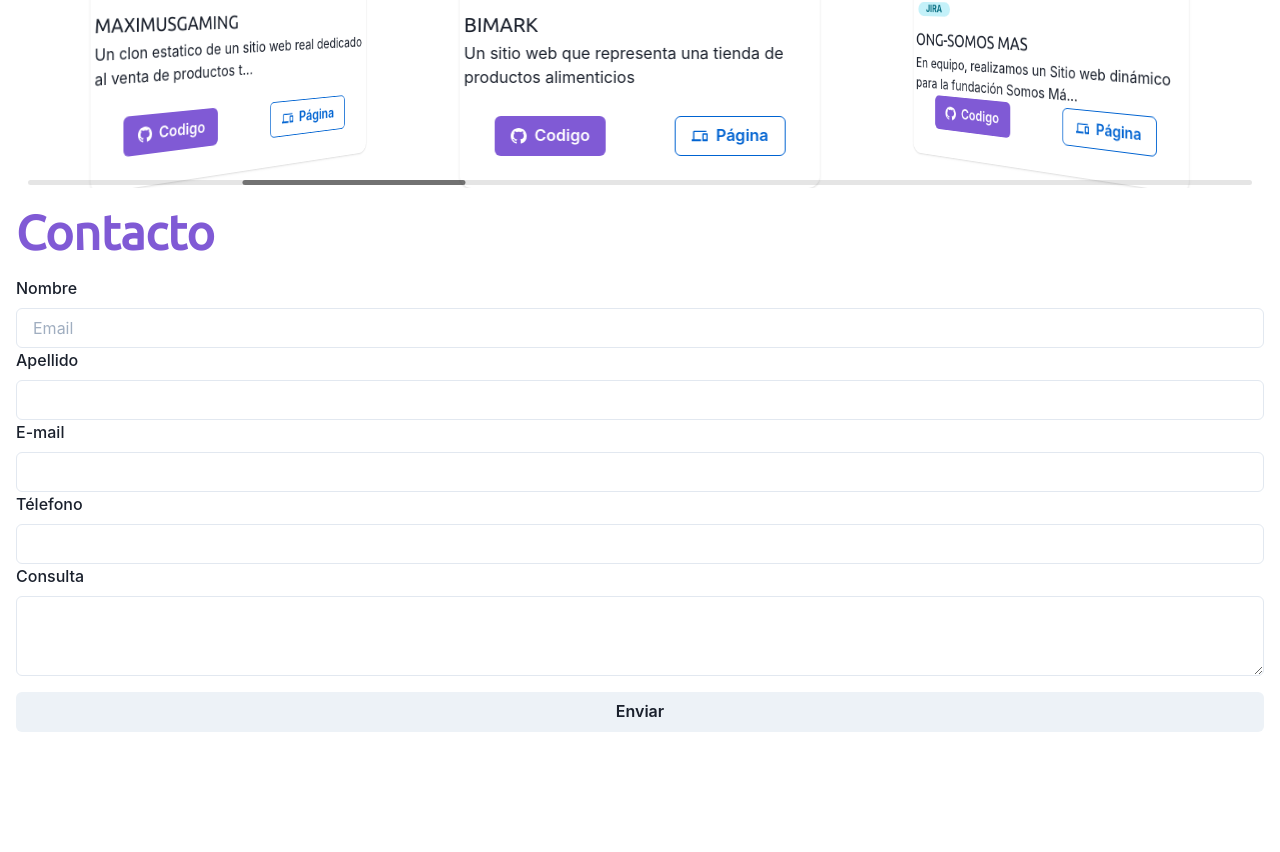
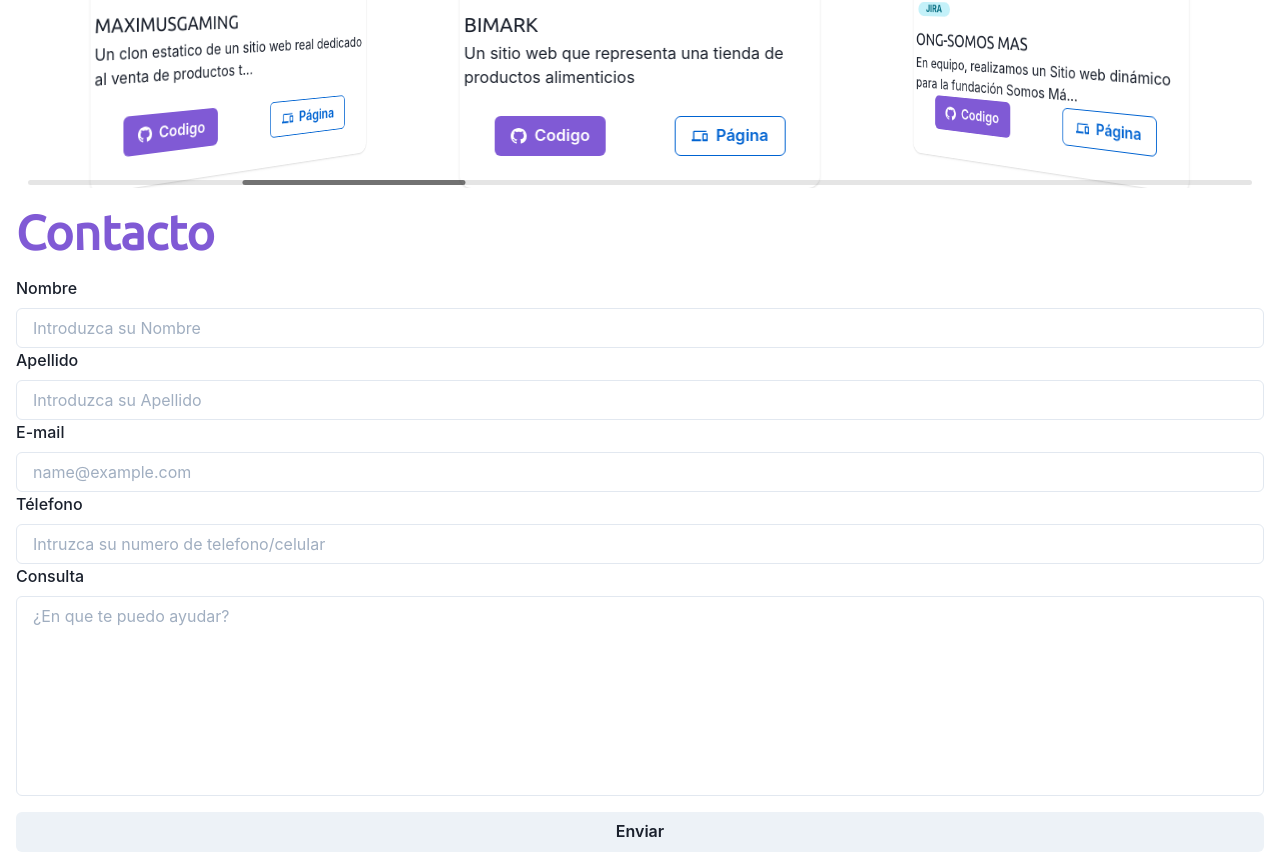
Before and after one commit to alandavidsoto/Portafolio, a React (Create React App) app: page / in a window 1280 px wide. Shown: the part 2182-3034 px from the top of the page. Before the commit the page ends 2914 px from the top, so only its background shows below. Built offline with nearby package versions, Linux system fonts and the light colour scheme; a web font is replaced by a local one.

Commit message:
added Contact Component

```diff
--- a/src/components/contacto/index.js
+++ b/src/components/contacto/index.js
@@ -49,20 +49,38 @@ const Contacto = () => {
                 type="text"
                 id="nombre"
                 name="nombre"
-                placeholder="Email"
+                placeholder="Introduzca su Nombre"
               />
             </FormControl>
             <FormControl>
               <FormLabel htmlFor="apellido">Apellido</FormLabel>
-              <Field as={Input} type="text" id="apellido" name="apellido" />
+              <Field
+                as={Input}
+                type="text"
+                id="apellido"
+                name="apellido"
+                placeholder="Introduzca su Apellido"
+              />
             </FormControl>
             <FormControl>
               <FormLabel htmlFor="email">E-mail</FormLabel>
-              <Field as={Input} type="email" id="email" name="email" />
+              <Field
+                as={Input}
+                type="email"
+                id="email"
+                name="email"
+                placeholder="name@example.com"
+              />
             </FormControl>
             <FormControl>
               <FormLabel htmlFor="telefono">Télefono</FormLabel>
-              <Field as={Input} type="tel" id="telefono" name="telefono" />
+              <Field
+                as={Input}
+                type="tel"
+                id="telefono"
+                name="telefono"
+                placeholder="Intruzca su numero de telefono/celular"
+              />
             </FormControl>
             <FormControl>
               <FormLabel htmlFor="consulta">Consulta</FormLabel>
@@ -70,6 +88,9 @@ const Contacto = () => {
                 id="consulta"
                 name="consulta"
                 onChange={handleChange}
+                placeholder="¿En que te puedo ayudar?"
+                resize="none"
+                style={{ height: '200px' }}
               ></Textarea>
             </FormControl>
             <Button mt={4} w="100%" type="submit">
```
